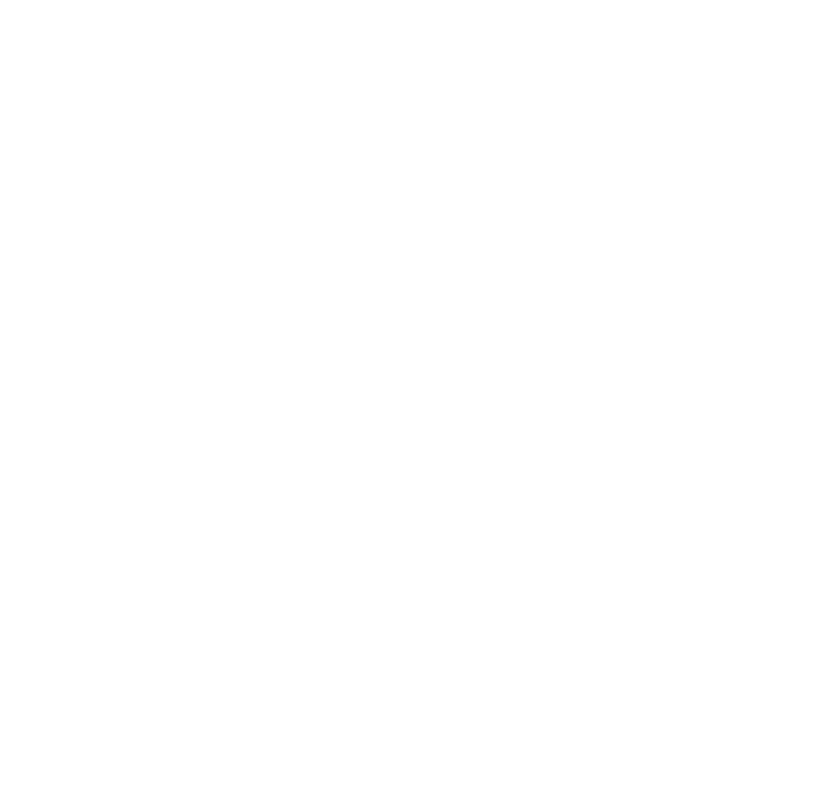
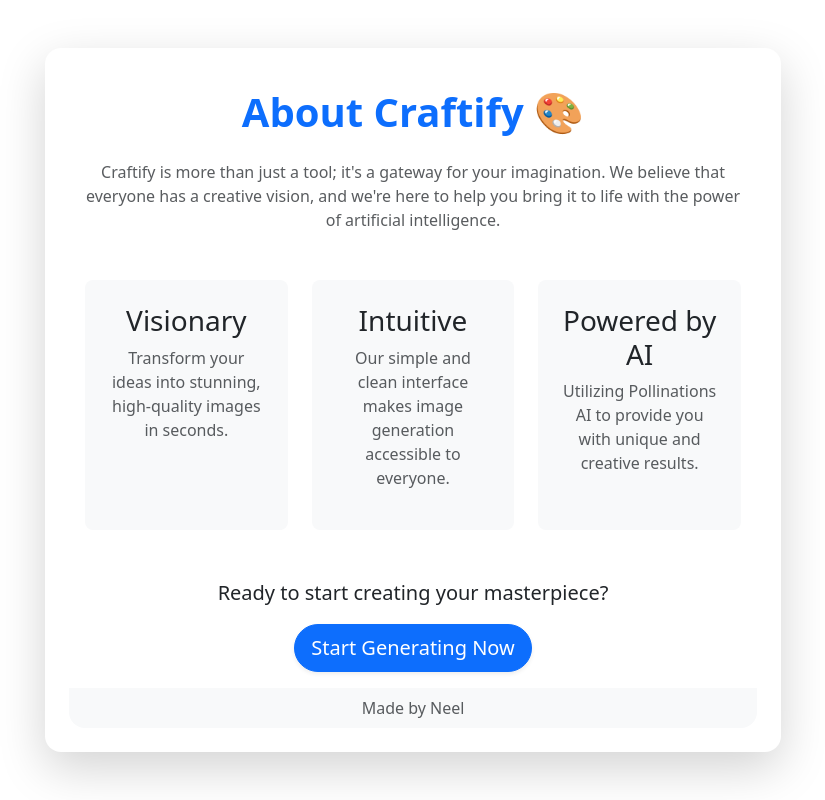
Before and after one commit to PRAJAPATI-NEEL-2005/Craftify, a React (Create React App) app: page /about in a window 1280 px wide. Shown: the whole page, without its empty margins (227-1052 px from the left). Built offline with nearby package versions, Linux system fonts and the light colour scheme.

Commit message:
about component added

```diff
--- a/src/components/About.js
+++ b/src/components/About.js
@@ -1,11 +1,65 @@
-import React from 'react'
+import React from 'react';
+import { Container, Row, Col, Card, Button } from 'react-bootstrap';
+import { Link } from 'react-router-dom';
 
-function About() {
+export default function About() {
   return (
-    <div>
+    <Container className="my-5">
+      <Row className="justify-content-center">
+        <Col lg={8} md={10}>
+          <Card className="shadow-lg p-4 border-0 rounded-4">
+            <Card.Body>
+              <h1 className="text-center text-primary fw-bold mb-4">About Craftify 🎨</h1>
+              <p className="text-center text-muted mb-5">
+                Craftify is more than just a tool; it's a gateway for your imagination. We believe that
+                everyone has a creative vision, and we're here to help you bring it to life with the power
+                of artificial intelligence.
+              </p>
 
-    </div>
-  )
+              <Row className="text-center g-4">
+                <Col md={4}>
+                  <div className="p-4 bg-light rounded-3 h-100">
+                    <h3 className="text-dark">Visionary</h3>
+                    <p className="text-muted">
+                      Transform your ideas into stunning, high-quality images in seconds.
+                    </p>
+                  </div>
+                </Col>
+                <Col md={4}>
+                  <div className="p-4 bg-light rounded-3 h-100">
+                    <h3 className="text-dark">Intuitive</h3>
+                    <p className="text-muted">
+                      Our simple and clean interface makes image generation accessible to everyone.
+                    </p>
+                  </div>
+                </Col>
+                <Col md={4}>
+                  <div className="p-4 bg-light rounded-3 h-100">
+                    <h3 className="text-dark">Powered by AI</h3>
+                    <p className="text-muted">
+                      Utilizing Pollinations AI to provide you with unique and creative results.
+                    </p>
+                  </div>
+                </Col>
+              </Row>
+
+              <div className="text-center mt-5">
+                <p className="lead text-dark">
+                  Ready to start creating your masterpiece?
+                </p>
+                <Link to="/generate">
+                  <Button variant="primary" size="lg" className="rounded-pill shadow-sm">
+                    Start Generating Now
+                  </Button>
+                </Link>
+              </div>
+            </Card.Body>
+            <Card.Footer className="bg-light text-center border-0 rounded-bottom-4">
+              <p className="text-muted mb-0">Made by Neel</p>
+            </Card.Footer>
+          </Card>
+        </Col>
+      </Row>
+    </Container>
+  );
 }
-
-export default About
```
